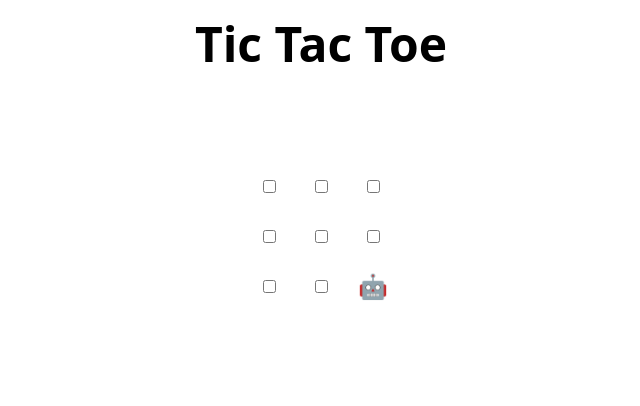
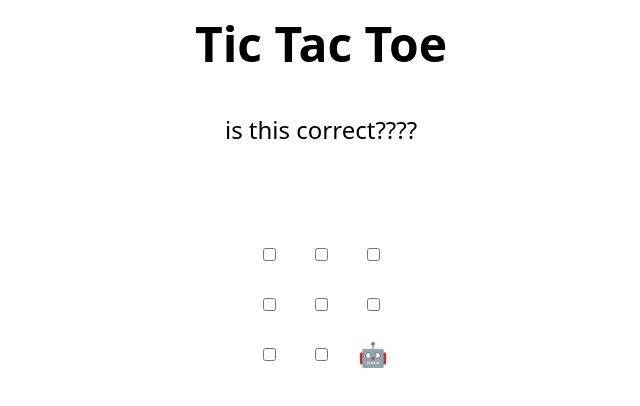
Before and after one commit to trannvyy/skills-review-pull-requests-1, a plain HTML site: page index.html in a window 1280 px wide. Shown: the whole page, without its empty margins (319-959 px from the left). Drawn offline with Linux system fonts and the light colour scheme.

Commit message:
Update index.html
brubh i want to sleep alr its alr 130am

```diff
--- a/index.html
+++ b/index.html
@@ -45,6 +45,7 @@
     <td><input type="checkbox" /></td>
     <td><input type="checkbox" /></td>
   </tr>
+  is this correct????
 </table>
 
 <h2 hidden>Game over, refresh to play again 🧑‍💻 🤖!</h2>
```
